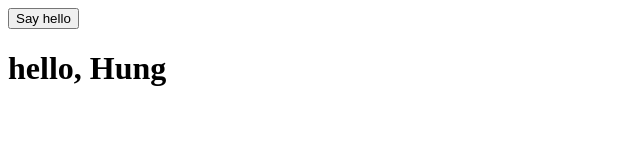
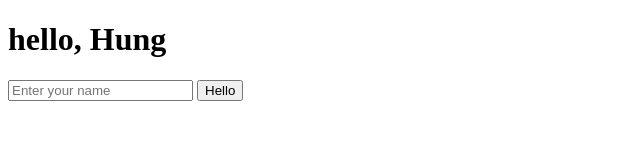
Before and after one commit to hungvannguyen/js-practical, a website: page helloWord/helloWord.html in a window 1280 px wide. Shown: the whole page, without its empty margins (0-640 px from the left). Drawn offline with Linux system fonts and the light colour scheme.

Commit message:
Update helloWorld functionality by refining greeting logic and adjusting button interaction

```diff
--- a/helloWord/helloWord.html
+++ b/helloWord/helloWord.html
@@ -8,10 +8,11 @@
 </head>
 
 <body>
+    <h1 id="greeting"></h1>
 
-    <button id="hello">Say hello</button>
+    <input type="text" id="userName" placeholder="Enter your name" />
 
-    <h1 id="greeting"></h1>
+    <button id="showGreeting">Hello</button>
 
     <script src="helloWord.js" type="text/javascript"></script>
 </body>
--- a/helloWord/helloWord.js
+++ b/helloWord/helloWord.js
@@ -1,13 +1,13 @@
-  let name = 'Hung';
-  let count = 0;
+let name = 'Hung';
+let count = 0;
+let userName = document.getElementById('userName');
 
-  const hello = (function helloWorld() {
-      return 'hello, ' + name;
-  })();
+function hello() {
+  return 'hello, ' + (userName && userName.value ? userName.value : name);
+}
 
-      document.getElementById('greeting').innerText = hello;
-      console.log(hello);
+document.getElementById('greeting').innerText = hello();
 
-      document.getElementById('hello').addEventListener('click', function() {
-          document.getElementById('greeting').innerText = hello + ' ' + count++;
-      });
+document.getElementById('showGreeting').addEventListener('click', function () {
+  document.getElementById('greeting').innerText = hello();
+});
```
Also changed, not shown: object/object-creating/creating.js (+8 -1 lines).
